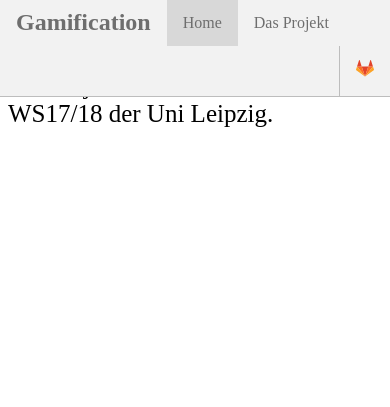
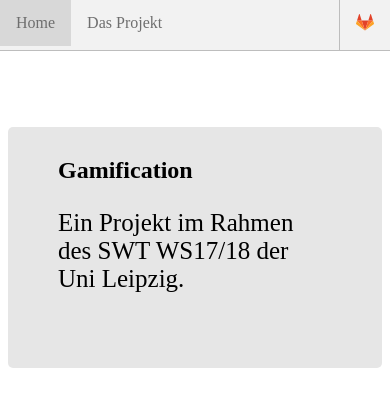
Before and after one commit to ch-schlecht/cz17a, a PHP site: page /index.php in a window 390 px wide. Shown: the top 407 px of the page. Run offline with PHP 8.4, Linux system fonts and the light colour scheme; some libraries are stand-ins or nearby versions.

Commit message:
fixed responsive design

```diff
--- a/public_html/style.css
+++ b/public_html/style.css
@@ -110,7 +110,7 @@ nav li.dropdown {
 
 
 .article{
-    margin-top: 10vh;
+    margin-top: 15vh;
     background-color: #E6E6E6;
     border-radius: 5px;
     margin-left: 20%;
--- a/public_html/style_mobile.css
+++ b/public_html/style_mobile.css
@@ -30,11 +30,9 @@ h3{
 }
 
 
+
 #nav_name{
-        font-size: x-large;
-      font-weight: bold;
-      padding: 9px 16px;
-
+        display:none;
 }
 
 
@@ -100,10 +98,15 @@ nav li {
 
 
 
-
-
-
-
+.article{
+    margin-top: 15vh;
+    background-color: #E6E6E6;
+    border-radius: 5px;
+    padding-top: 10px;
+    padding-left: 50px;
+    padding-right: 50px;
+    padding-bottom: 50px;
+}
 
 
 
```
